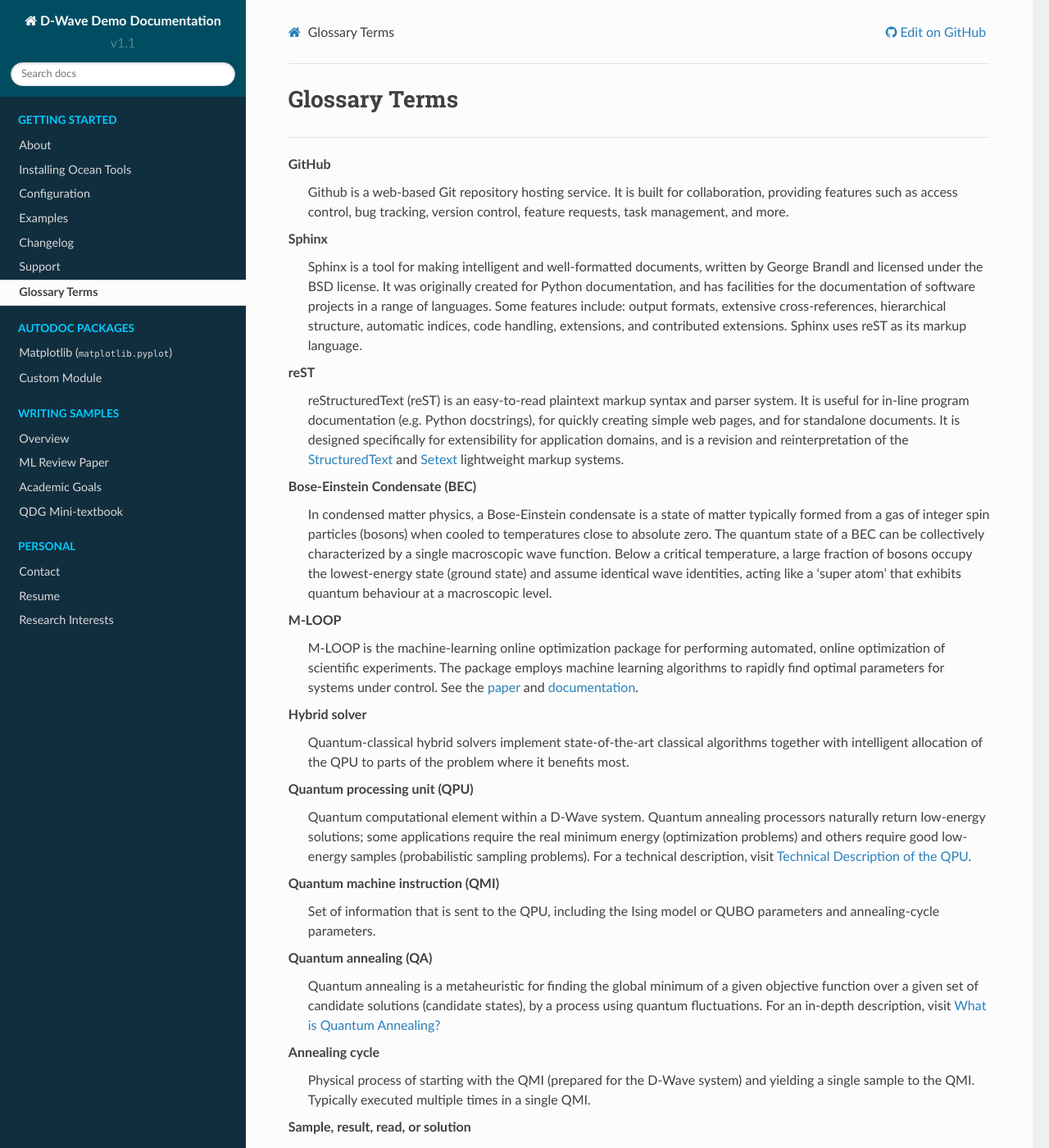
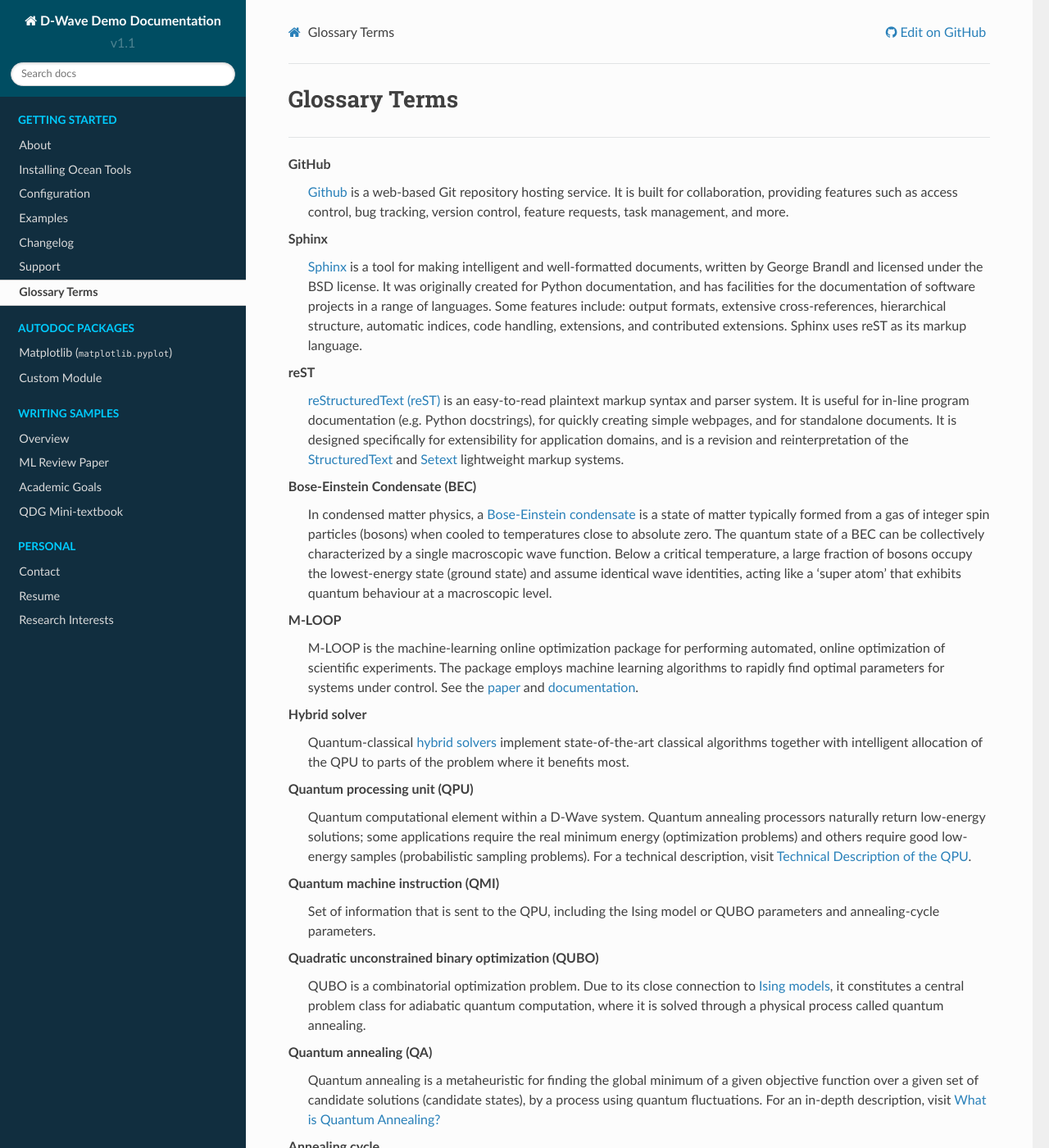
Before and after one commit to rcywang/d-wave-demodoc, a Sphinx documentation site: the page built from docs/glossary.rst, in a window 1280 px wide and 1400 px high. Shown: the whole window at 82% size. Built offline with Sphinx 7.4.7 and the Read the Docs theme 2.0.0, drawn with Linux system fonts in a browser that asks for light colours; some of the changed text lies outside the part shown.

Commit message:
added links to definitions

```diff
--- a/docs/glossary.rst
+++ b/docs/glossary.rst
@@ -8,22 +8,22 @@
 .. The following terms will appear in this documentation:
 
 GitHub
-    Github is a web-based Git repository hosting service. It is built for collaboration, providing features such as access control, bug tracking, version control, feature requests, task management, and more.
+    `Github <https://github.com/>`_ is a web-based Git repository hosting service. It is built for collaboration, providing features such as access control, bug tracking, version control, feature requests, task management, and more.
 
 Sphinx
-    Sphinx is a tool for making intelligent and well-formatted documents, written by George Brandl and licensed under the BSD license. It was originally created for Python documentation, and has facilities for the documentation of software projects in a range of languages. Some features include: output formats, extensive cross-references, hierarchical structure, automatic indices, code handling, extensions, and contributed extensions. Sphinx uses reST as its markup language.
+    `Sphinx <https://www.sphinx-doc.org/en/master/>`_ is a tool for making intelligent and well-formatted documents, written by George Brandl and licensed under the BSD license. It was originally created for Python documentation, and has facilities for the documentation of software projects in a range of languages. Some features include: output formats, extensive cross-references, hierarchical structure, automatic indices, code handling, extensions, and contributed extensions. Sphinx uses reST as its markup language.
 
 reST
-    reStructuredText (reST) is an easy-to-read plaintext markup syntax and parser system. It is useful for in-line program documentation (e.g. Python docstrings), for quickly creating simple web pages, and for standalone documents. It is designed specifically for extensibility for application domains, and is a revision and reinterpretation of the `StructuredText <https://en.wikipedia.org/wiki/Structured_text>`_ and `Setext <https://docutils.sourceforge.io/mirror/setext.html>`_ lightweight markup systems.
+    `reStructuredText (reST) <https://docutils.sourceforge.io/rst.html>`_ is an easy-to-read plaintext markup syntax and parser system. It is useful for in-line program documentation (e.g. Python docstrings), for quickly creating simple webpages, and for standalone documents. It is designed specifically for extensibility for application domains, and is a revision and reinterpretation of the `StructuredText <https://en.wikipedia.org/wiki/Structured_text>`_ and `Setext <https://docutils.sourceforge.io/mirror/setext.html>`_ lightweight markup systems.
 
 Bose-Einstein Condensate (BEC)
-    In condensed matter physics, a Bose-Einstein condensate is a state of matter typically formed from a gas of integer spin particles (bosons) when cooled to temperatures close to absolute zero. The quantum state of a BEC can be collectively characterized by a single macroscopic wave function. Below a critical temperature, a large fraction of bosons occupy the lowest-energy state (ground state) and assume identical wave identities, acting like a ‘super atom’ that exhibits quantum behaviour at a macroscopic level.
+    In condensed matter physics, a `Bose-Einstein condensate <https://en.wikipedia.org/wiki/Bose%E2%80%93Einstein_condensate>`_ is a state of matter typically formed from a gas of integer spin particles (bosons) when cooled to temperatures close to absolute zero. The quantum state of a BEC can be collectively characterized by a single macroscopic wave function. Below a critical temperature, a large fraction of bosons occupy the lowest-energy state (ground state) and assume identical wave identities, acting like a ‘super atom’ that exhibits quantum behaviour at a macroscopic level.
 
 M-LOOP
     M-LOOP is the machine-learning online optimization package for performing automated, online optimization of scientific experiments. The package employs machine learning algorithms to rapidly find optimal parameters for systems under control. See the `paper <http://www.nature.com/articles/srep25890>`_ and `documentation <https://m-loop.readthedocs.io/en/stable/index.html>`_.
 
 Hybrid solver
-    Quantum-classical hybrid solvers implement state-of-the-art classical algorithms together with intelligent allocation of the QPU to parts of the problem where it benefits most.
+    Quantum-classical `hybrid solvers <https://docs.ocean.dwavesys.com/en/stable/overview/hybrid.html#using-hybrid>`_ implement state-of-the-art classical algorithms together with intelligent allocation of the QPU to parts of the problem where it benefits most.
 
 Quantum processing unit (QPU)
     Quantum computational element within a D-Wave system. Quantum annealing processors naturally return low-energy solutions; some applications require the real minimum energy (optimization problems) and others require good low-energy samples (probabilistic sampling problems). For a technical description, visit `Technical Description of the QPU <https://docs.dwavesys.com/docs/latest/doc_qpu.html>`_.
@@ -31,11 +31,14 @@
 Quantum machine instruction (QMI)
     Set of information that is sent to the QPU, including the Ising model or QUBO parameters and annealing-cycle parameters.
 
+Quadratic unconstrained binary optimization (QUBO)
+    QUBO is a combinatorial optimization problem. Due to its close connection to `Ising models <https://en.wikipedia.org/wiki/Ising_model>`_, it constitutes a central problem class for adiabatic quantum computation, where it is solved through a physical process called quantum annealing.
+
 Quantum annealing (QA)
     Quantum annealing is a metaheuristic for finding the global minimum of a given objective function over a given set of candidate solutions (candidate states), by a process using quantum fluctuations. For an in-depth description, visit `What is Quantum Annealing? <https://docs.dwavesys.com/docs/latest/c_gs_2.html>`_
 
 Annealing cycle
-    Physical process of starting with the QMI (prepared for the D-Wave system) and yielding a single sample to the QMI. Typically executed multiple times in a single QMI.
+    Physical process of starting with the QMI (prepared for the D-Wave system) and yielding a single sample to the QMI; it is typically executed multiple times in a single QMI.
 
 Sample, result, read, or solution
     Terms for the result yielded by an annealing cycle; ‘sample’ is preferred to connote the nondeterministic behavior of the QPU.
```
